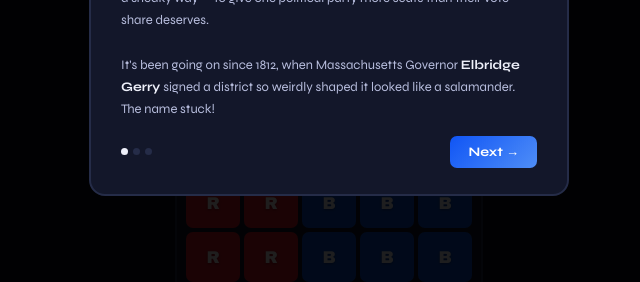
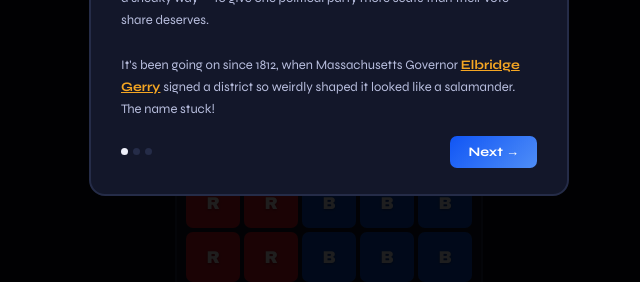
Before and after one commit to Lazerbrus/DrawTheLine, a plain HTML site: page index.html in a window 1280 px wide. Shown: the part 421-703 px from the top of the page, 311-951 px from the left. Drawn offline with Linux system fonts and the light colour scheme.

Commit message:
Add Elbridge Gerry link to SNL article in tutorial

```diff
--- a/index.html
+++ b/index.html
@@ -647,7 +647,7 @@ let tutIdx=0,streak=0,cbOn=false,egVisible=true,lightTheme=false;
 /* === TUTORIAL DATA (3 pages) === */
 const tutData=[
   {h:'What is Gerrymandering?',
-   body:`<strong>Gerrymandering</strong> means drawing the boundaries of voting districts in a sneaky way — to give one political party more seats than their vote share deserves.<br><br>It's been going on since 1812, when Massachusetts Governor <strong>Elbridge Gerry</strong> signed a district so weirdly shaped it looked like a salamander. The name stuck!`,
+   body:`<strong>Gerrymandering</strong> means drawing the boundaries of voting districts in a sneaky way — to give one political party more seats than their vote share deserves.<br><br>It's been going on since 1812, when Massachusetts Governor <a href="https://snl.no/gerrymandering" target="_blank" rel="noopener" style="color:var(--gold);text-decoration:underline;font-weight:700">Elbridge Gerry</a> signed a district so weirdly shaped it looked like a salamander. The name stuck!`,
    vis:`<div style="text-align:center"><div style="font-size:52px;animation:wobble 2s ease-in-out infinite">🦎</div><div style="font-size:11px;color:var(--muted);margin-top:8px">The original "Gerry-mander" district, 1812</div></div><style>@keyframes wobble{0%,100%{transform:rotate(-8deg)}50%{transform:rotate(8deg)}}</style>`},
 
   {h:'The Rules of the Game',
```
